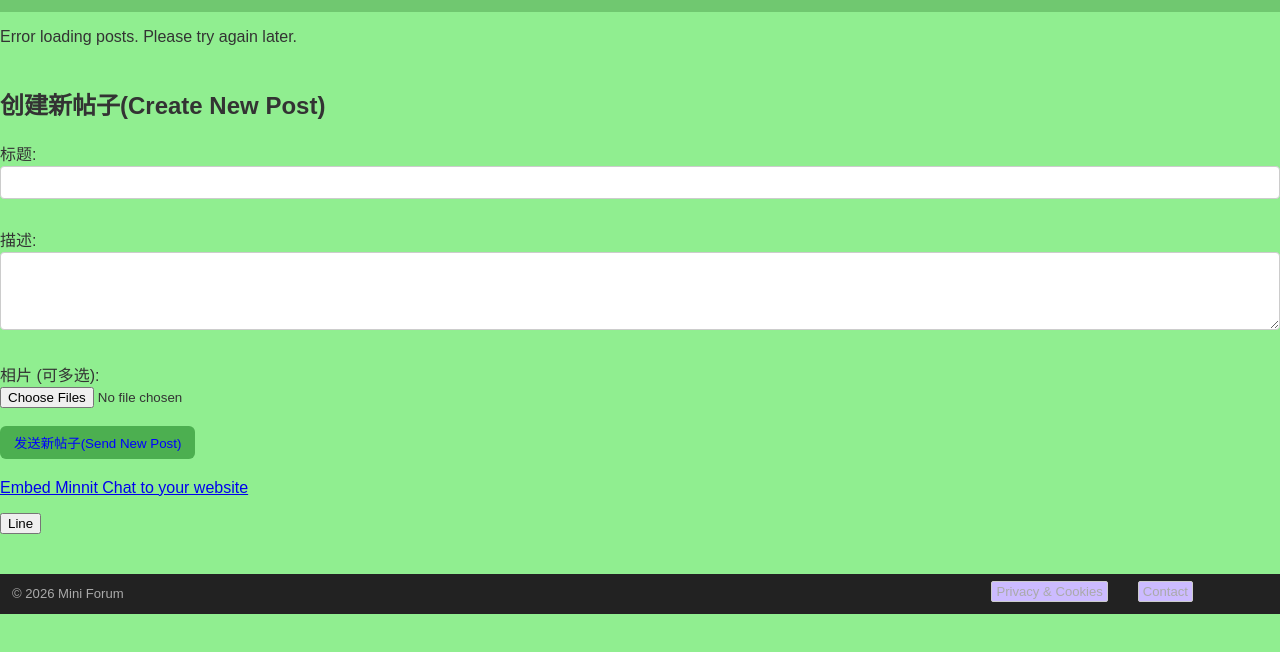
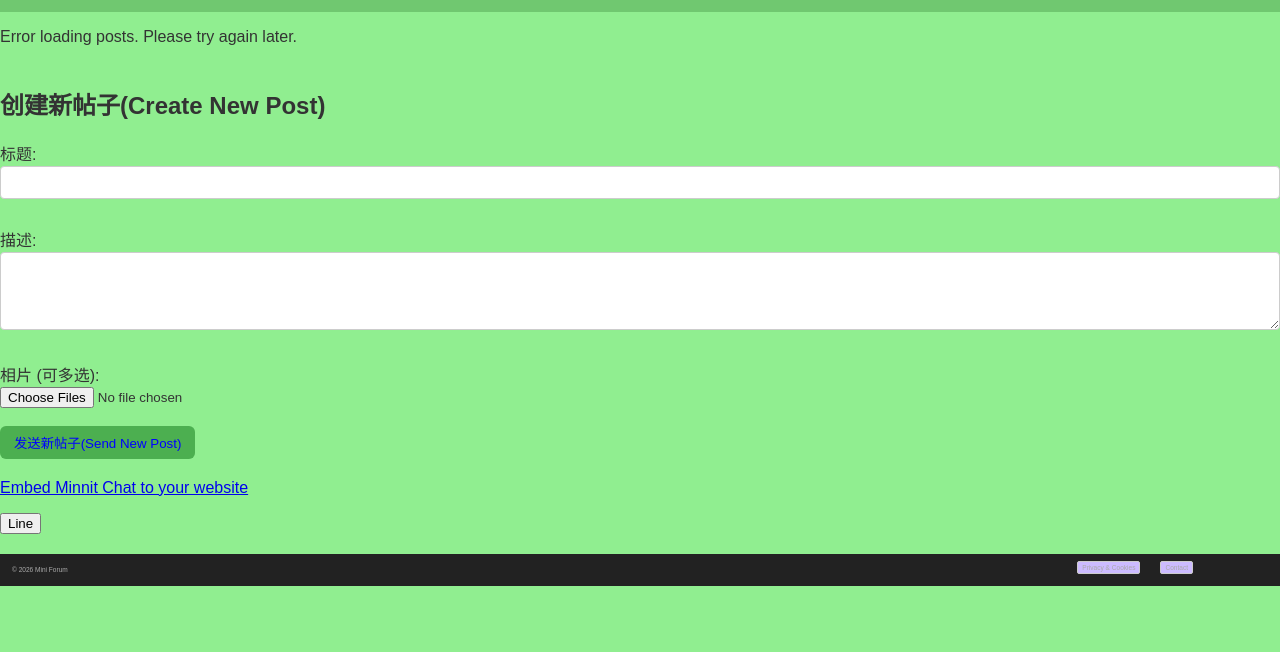
Before and after one commit to fdgkhgjgh/frontend, a plain HTML site: page index.html in a window 1280 px wide. Shown: the part 132-784 px from the top of the page. Drawn offline with Linux system fonts and the light colour scheme; no server answers; a script that the page names is missing.

Commit message:
Update style.css

```diff
--- a/css/style.css
+++ b/css/style.css
@@ -833,13 +833,13 @@ button[type="submit"]:disabled {
   padding: 7px 12px;
   background: #222;
   color: #aaa;
-  font-size: 0.82rem;
-  margin-top: 40px;
+  font-size: 0.41rem;
+  margin-top: 20px;
 }
 
 .site-footer .footer-links {
   display: flex;
-  gap: 20px;
+  gap: 10px;
   flex-wrap: wrap;
   margin-right: 70px; /* ✅ add this to avoid Tawk.to button overlap */
 }
```
